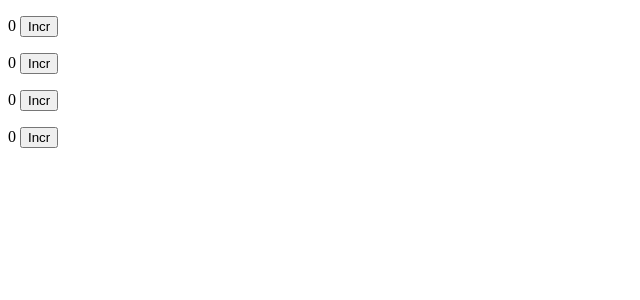
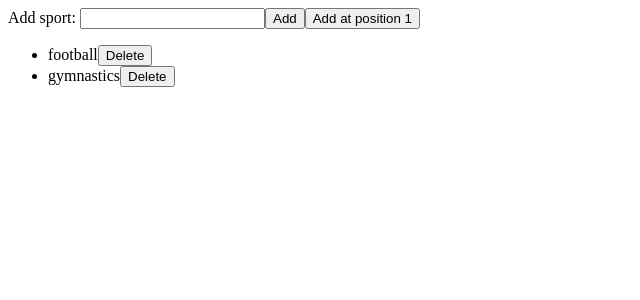
Before and after one commit to Yurimcalex/react-sandbox, a React (Vite) app: page / in a window 1280 px wide. Shown: the top 300 px of the page, without its empty margins (0-640 px from the left). Built offline with nearby package versions, Linux system fonts and the light colour scheme.

Commit message:
update:SportsList - create add at pos 1 func

```diff
--- a/src/ai/AI.jsx
+++ b/src/ai/AI.jsx
@@ -19,7 +19,7 @@ import Countres from './Counters.jsx';
 export default function AI() {
 	return (
 		<div>
-			<Countres />
+			<SportList />
 		</div>
 	);
 }
--- a/src/ai/SportList.jsx
+++ b/src/ai/SportList.jsx
@@ -15,6 +15,16 @@ export default function SportList() {
 		setSportName('');
 	};
 
+	const handleAddAtPos1 = () => {
+		if (!sportName) return;
+		setSports([
+			...sports.slice(0, 1),
+			{ id: getId(), name: sportName },
+			...sports.slice(1)
+		]);
+		setSportName('');
+	};
+
 	const handleDeleteSport = (id) => {
 		setSports(sports.filter(sport => sport.id !== id));
 	};
@@ -26,6 +36,7 @@ export default function SportList() {
 					Add sport: <input type="text" value={sportName} onChange={(e) => setSportName(e.target.value)} />
 				</label>
 				<button onClick={handleAddSport}>Add</button>
+				<button onClick={handleAddAtPos1}>Add at position 1</button>
 			</div>
 			<ul>
 				{sports.map(sport => (
```
